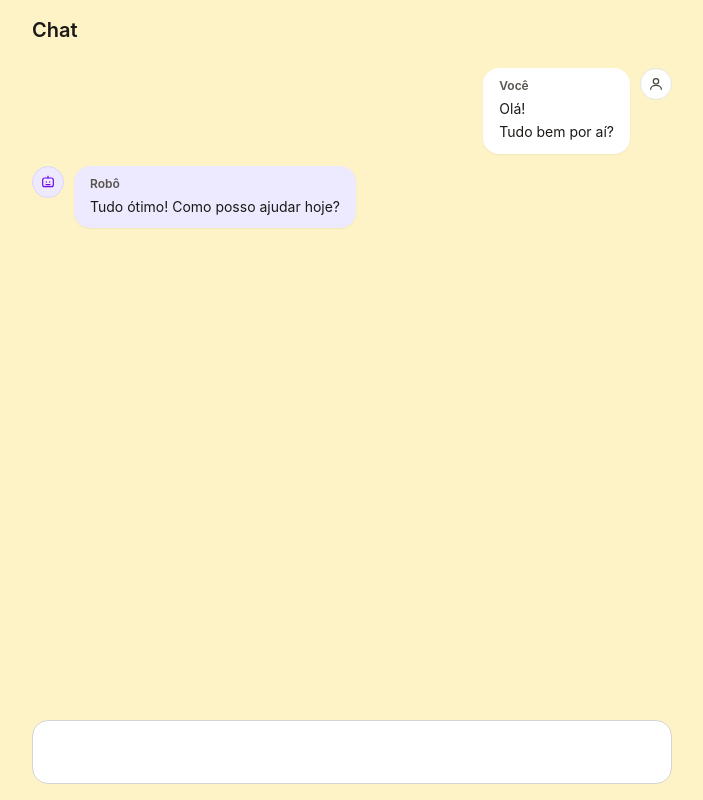
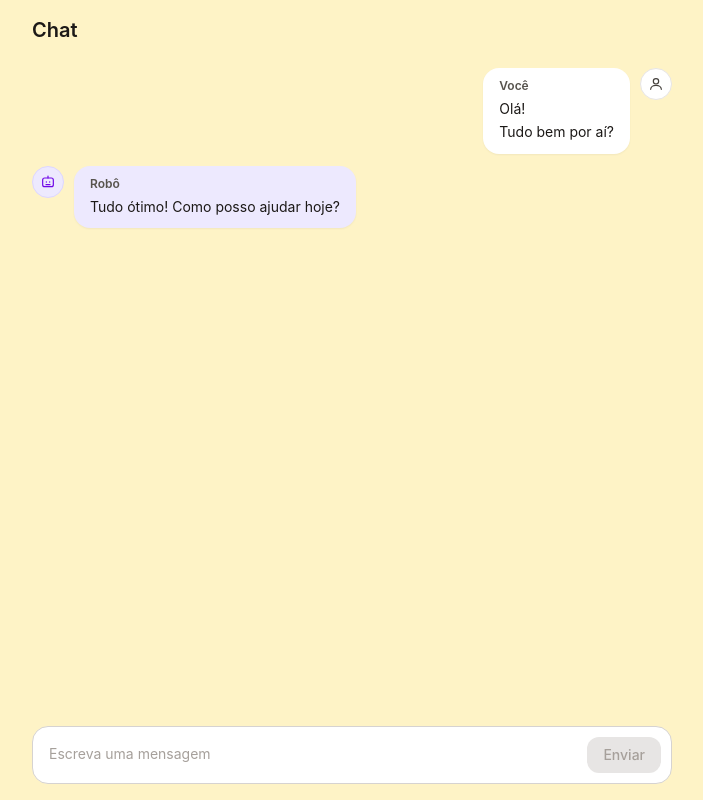
Before and after one commit to secdevbrazil/react-chat-offline, a React (Vite) app: page / in a window 1280 px wide. Shown: the whole page, without its empty margins (288-991 px from the left). Built offline with nearby package versions, Linux system fonts and the light colour scheme.

Commit message:
fase 4 implementada

```diff
--- a/src/components/ChatScreen.tsx
+++ b/src/components/ChatScreen.tsx
@@ -1,5 +1,6 @@
 import { useState } from "react"
 import type { Author, Message } from "../types/message"
+import { Composer } from "./Composer"
 import { MessageList } from "./MessageList"
 
 const INITIAL_MESSAGES: Message[] = [
@@ -17,11 +18,10 @@ const INITIAL_MESSAGES: Message[] = [
 
 export function ChatScreen() {
   const [messages] = useState<Message[]>(INITIAL_MESSAGES)
-  const [draft] = useState("")
+  const [draft, setDraft] = useState("")
   const [author] = useState<Author>("user")
 
-  // O rascunho e o autor passam a aparecer no card nas próximas fases.
-  void draft
+  // O autor passa a aparecer no card na próxima fase.
   void author
 
   return (
@@ -34,7 +34,7 @@ export function ChatScreen() {
         <MessageList messages={messages} />
 
         <div className="shrink-0 pb-4">
-          <div className="min-h-16 rounded-2xl border border-stone-300 bg-white" />
+          <Composer draft={draft} onDraftChange={setDraft} />
         </div>
       </div>
     </main>
--- /dev/null
+++ b/src/components/Composer.tsx
@@ -0,0 +1,43 @@
+import { useEffect, useRef } from "react"
+
+type ComposerProps = {
+  draft: string
+  onDraftChange: (value: string) => void
+  onSend?: () => void
+}
+
+export function Composer({ draft, onDraftChange, onSend }: ComposerProps) {
+  const textareaRef = useRef<HTMLTextAreaElement>(null)
+  const canSend = draft.trim().length > 0
+
+  useEffect(() => {
+    const textarea = textareaRef.current
+    if (!textarea) return
+
+    textarea.style.height = "auto"
+    textarea.style.height = `${textarea.scrollHeight}px`
+  }, [draft])
+
+  return (
+    <div className="flex items-end gap-2 rounded-2xl border border-stone-300 bg-white p-2.5">
+      <textarea
+        ref={textareaRef}
+        rows={1}
+        value={draft}
+        onChange={(event) => onDraftChange(event.target.value)}
+        placeholder="Escreva uma mensagem"
+        aria-label="Mensagem"
+        className="max-h-36 min-h-9 flex-1 resize-none overflow-y-auto border-0 bg-transparent px-1.5 py-1.5 text-sm leading-relaxed text-stone-900 placeholder:text-stone-400 focus:outline-none"
+      />
+
+      <button
+        type="button"
+        disabled={!canSend}
+        onClick={onSend}
+        className="shrink-0 rounded-xl bg-stone-900 px-4 py-2 text-sm font-medium text-white transition-colors hover:bg-stone-800 disabled:cursor-not-allowed disabled:bg-stone-200 disabled:text-stone-400"
+      >
+        Enviar
+      </button>
+    </div>
+  )
+}
```
Also changed, not shown: .docs/prd.md.
